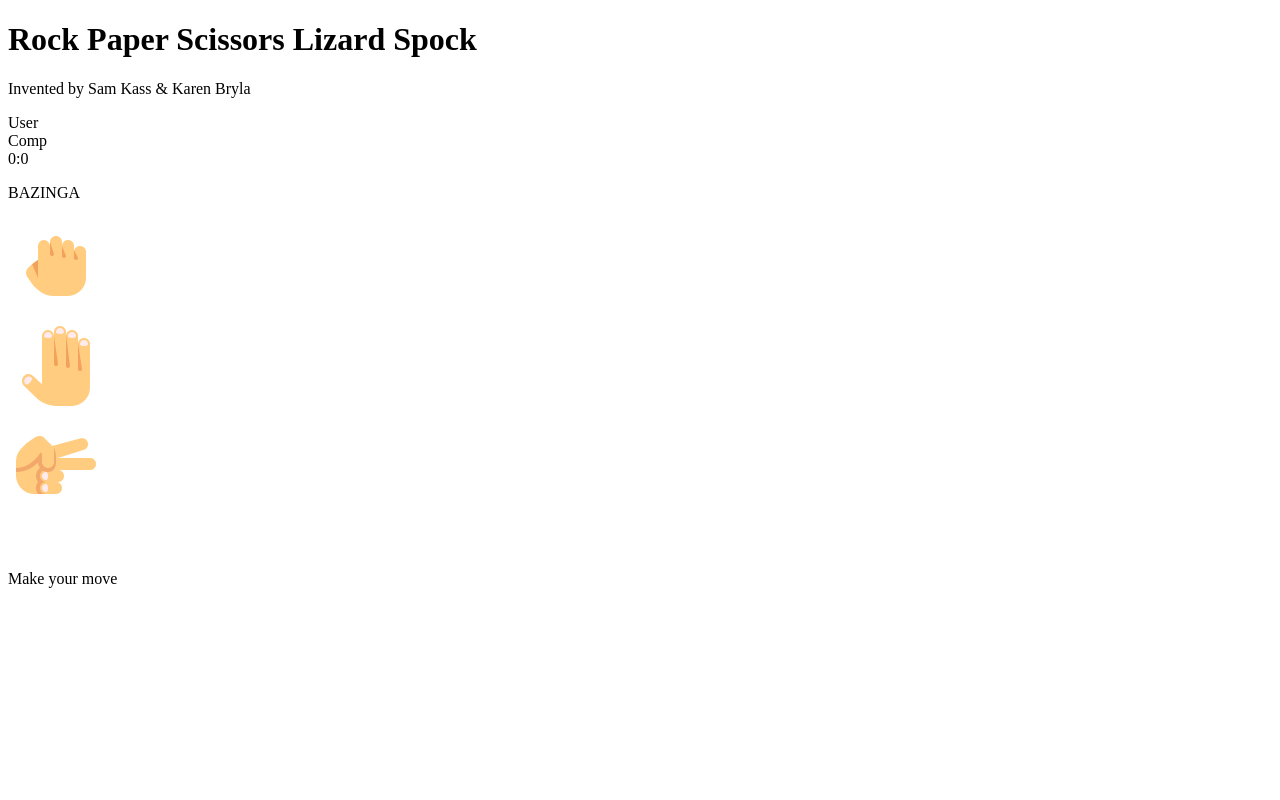
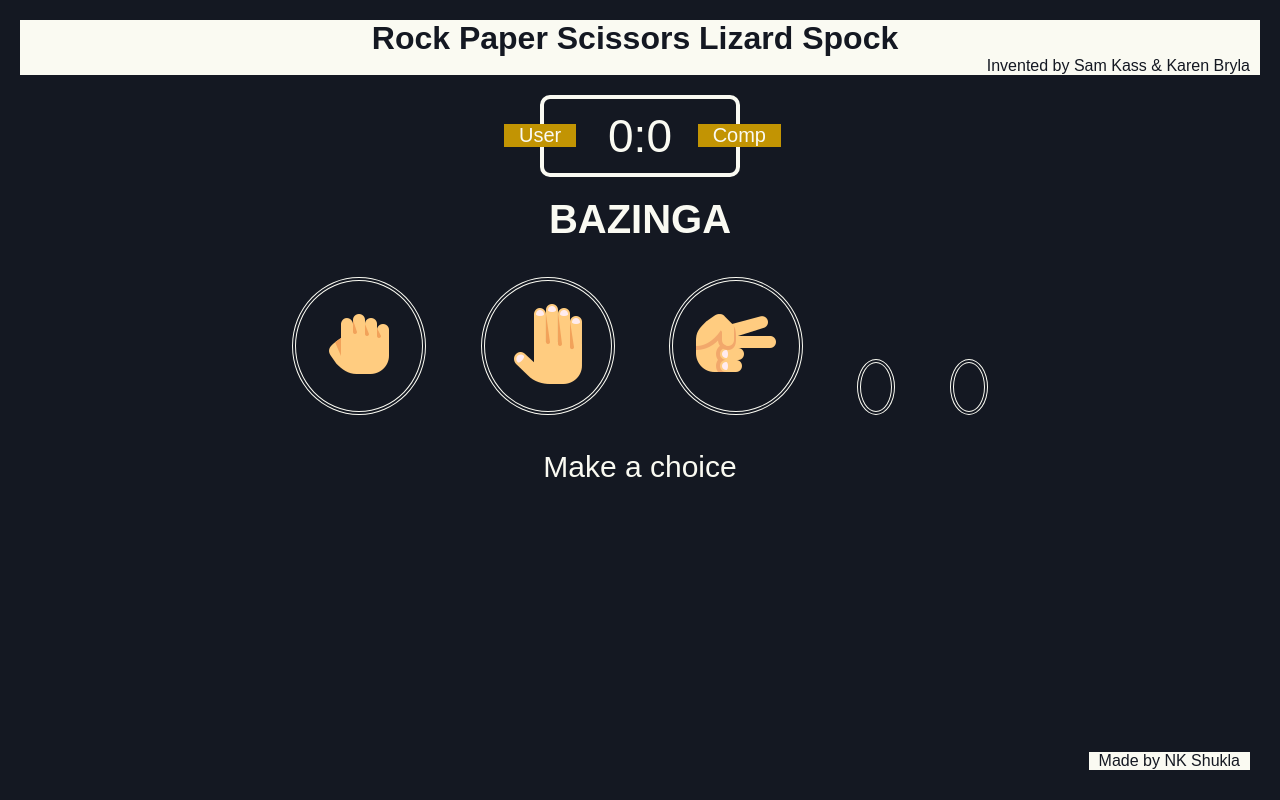
Before and after one commit to NKShukla/rock-paper-scissors-lizard-spock, a plain HTML site: page index.html in a window 1280 px wide. Drawn offline with Linux system fonts and the light colour scheme; a web font is replaced by a local one.

Commit message:
CSS File Added

```diff
--- a/index.html
+++ b/index.html
@@ -3,6 +3,7 @@
   <head>
     <meta charset="utf-8">
     <title>Rock Paper Scissors Lizard Spock</title>
+    <link rel="stylesheet" href="styles.css">
   </head>
 
   <body>
@@ -11,7 +12,7 @@
       <p>Invented by Sam Kass & Karen Bryla</p>
     </header>
 
-    <div class="score-board">
+    <div class="scorecard">
         <div class="badge" id = "user-label">User</div>
         <div class="badge" id = "comp-label">Comp</div>
         <span>0</span>:<span>0</span>
@@ -39,7 +40,10 @@
       </div>
     </div>
 
-    <p>Make your move</p>
+    <p id="msg">Make a choice</p>
 
+    <footer>
+      <p>Made by NK Shukla</p>
+    </footer>
   </body>
 </html>
--- /dev/null
+++ b/styles.css
@@ -0,0 +1,98 @@
+@import url('https://fonts.googleapis.com/css2?family=Langar&display=swap');
+* {
+  margin: 0;
+  padding: 0;
+  box-sizing: border-box;
+}
+
+body {
+  background: #141822;
+  font-family: Langar,sans-serif;
+  color: #fafaf2;
+}
+
+header {
+  margin: 20px;
+  padding-right: 10px;
+  background: #fafaf2;
+  color: #141822;
+}
+
+header > h1 {
+  text-align: center;
+}
+
+header > p {
+  text-align: right;
+}
+
+.scorecard {
+  margin: 20px auto;
+  text-align: center;
+  border: 4px solid #fafaf2;
+  border-radius: 10px;
+  width: 200px;
+  position: relative;
+  padding: 10px 20px;
+  font-size: 46px;
+}
+
+.badge {
+  background: #c29403;
+  position: absolute;
+  padding: 0 15px;
+  font-size: 20px;
+}
+
+#user-label {
+  top: 25px;
+  left: -40px;
+}
+
+#comp-label {
+  top: 25px;
+  right: -45px;
+}
+
+.result {
+  margin: 10px;
+  font-size: 40px;
+  text-align: center;
+  font-weight: bold;
+}
+
+.choices {
+    margin: 35px;
+    text-align: center;
+}
+
+.choice {
+    display: inline-block;
+    border: 4px double #fafaf2;
+    border-radius: 50%;
+    margin: 0 25px;
+    padding: 15px;
+    transition: all 0.3s ease;
+}
+
+.choice:hover {
+  cursor: pointer;
+  background: black;
+}
+
+#msg {
+    margin: 10px;
+    text-align: center;
+    font-size: 30px;
+}
+
+footer {
+  margin: 20px;
+  padding: 0 10px;
+  background: #fafaf2;
+  color: #141822;
+  text-align: right;
+  position: absolute;
+  bottom: 10px;
+  right: 10px;
+}
```
